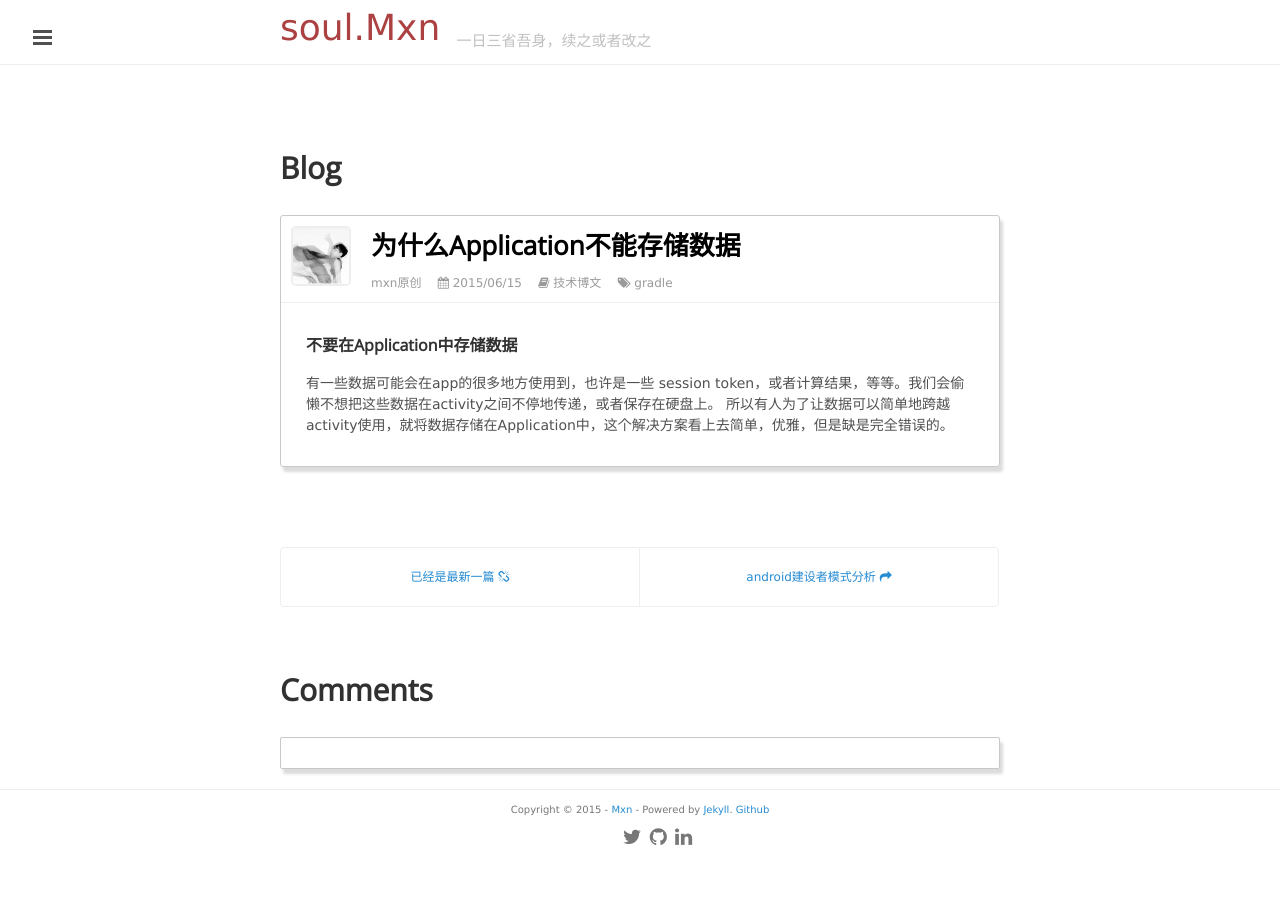
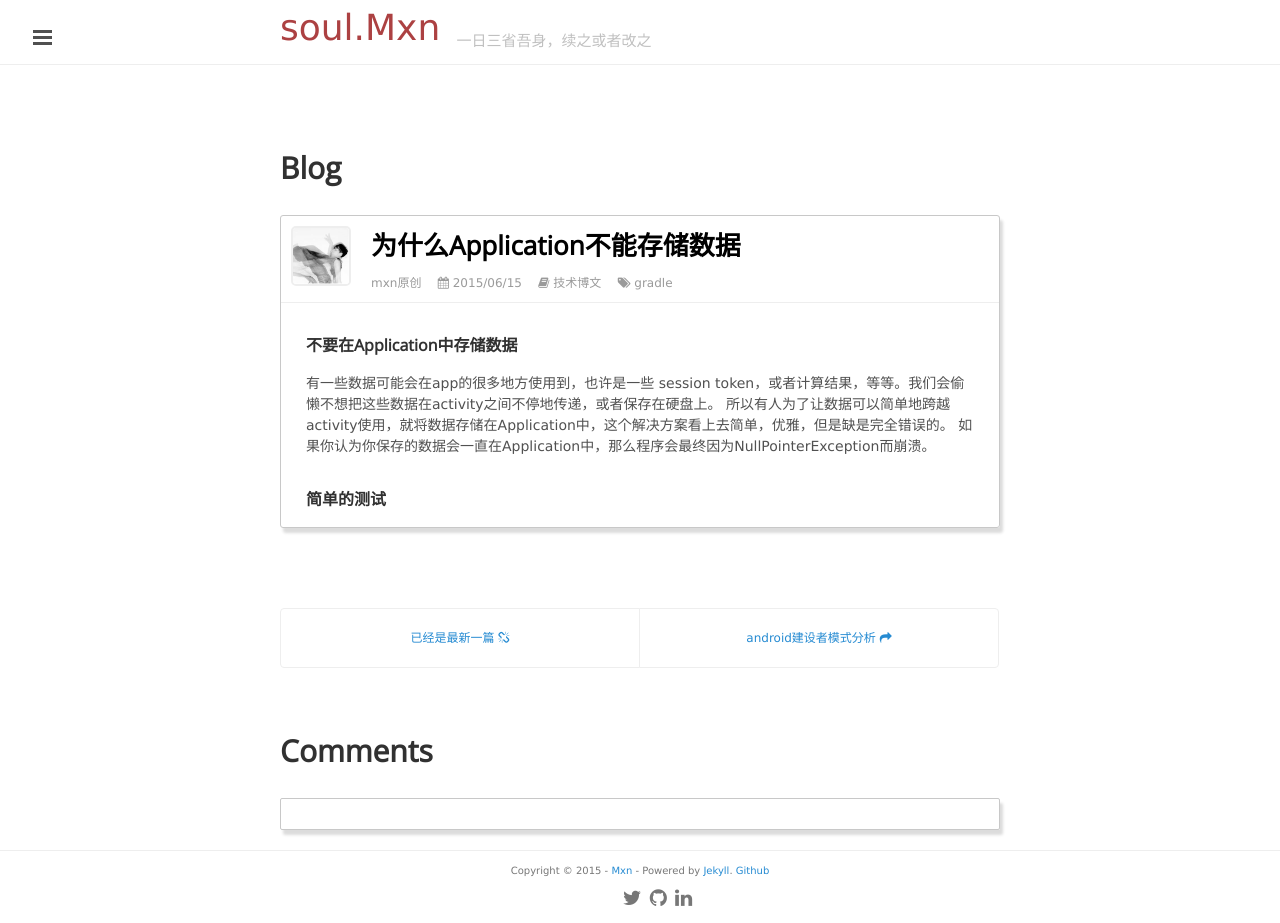
Before and after one commit to mxn21/mxn21.github.io, a Jekyll site: the page built from _posts/2015-6-15-为什么Application不能存储数据.md, in a window 1280 px wide. Built offline with Jekyll 4.4.1, drawn with Linux system fonts in a browser that asks for light colours; Markdown is read by kramdown in place of the engine named in the settings; comment, search, counter and statistics services are not loaded; before the commit the page ends 900 px from its top, so only the background shows below that.

Commit message:
Update 2015-6-15-为什么Application不能存储数据.md

```diff
--- a/_posts/2015-6-15-为什么Application不能存储数据.md
+++ b/_posts/2015-6-15-为什么Application不能存储数据.md
@@ -10,3 +10,6 @@
 
 有一些数据可能会在app的很多地方使用到，也许是一些 session token，或者计算结果，等等。我们会偷懒不想把这些数据在activity之间不停地传递，或者保存在硬盘上。
 所以有人为了让数据可以简单地跨越activity使用，就将数据存储在Application中，这个解决方案看上去简单，优雅，但是缺是完全错误的。
+如果你认为你保存的数据会一直在Application中，那么程序会最终因为NullPointerException而崩溃。
+
+###简单的测试
```
